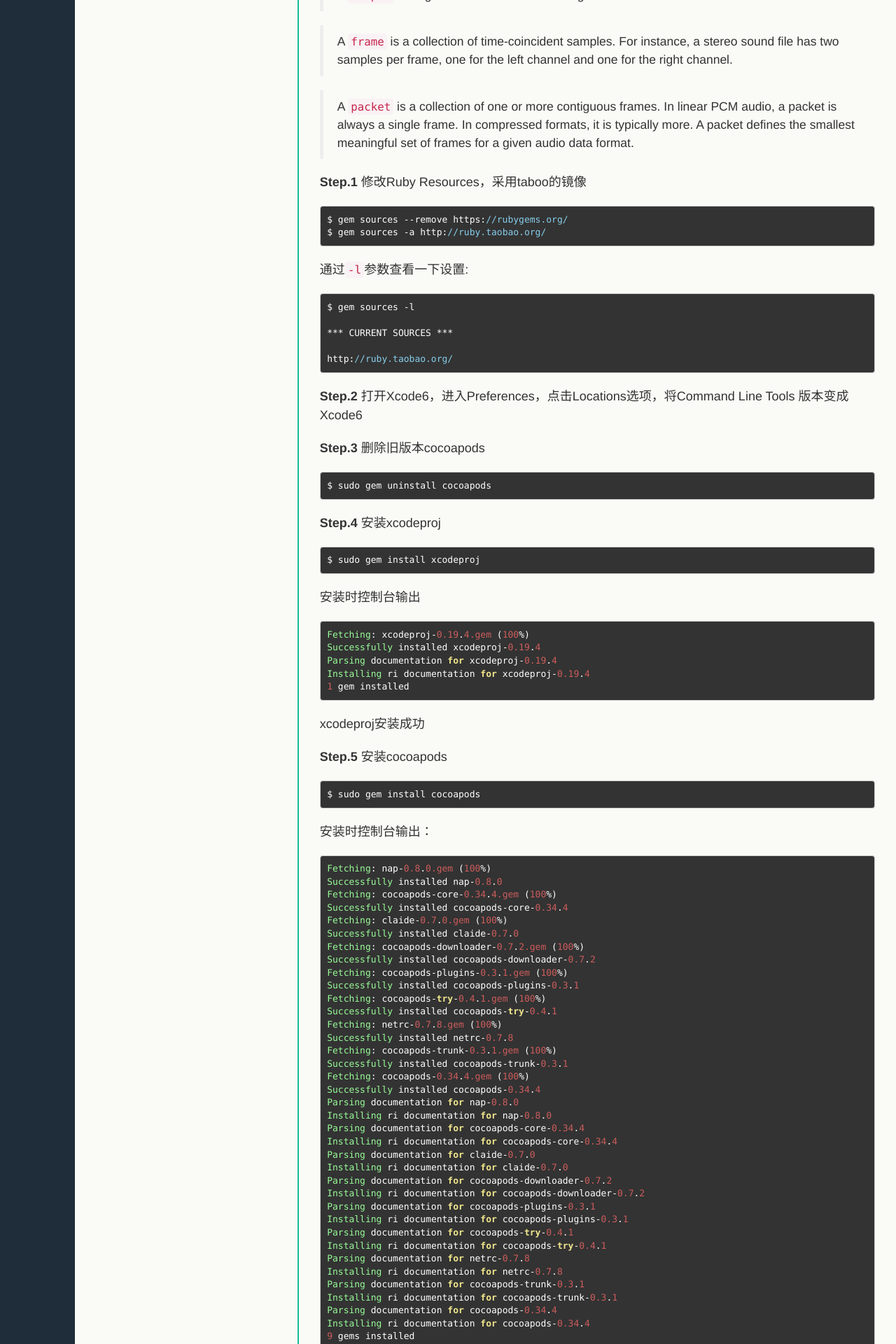
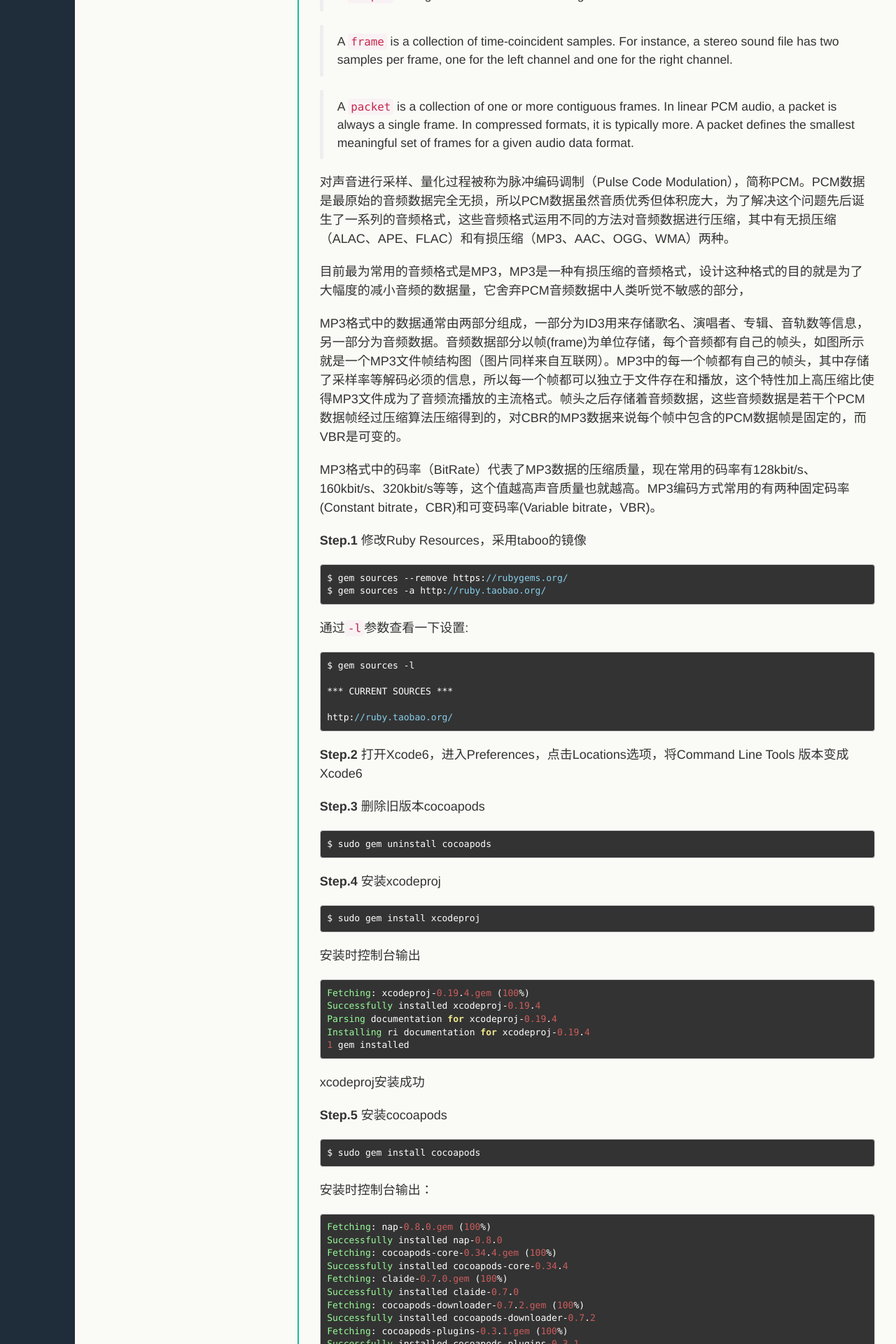
Before and after one commit to xiaxiaowei/xiaxiaowei.github.io, a Jekyll site: the page built from _posts/iOS/2015-01-30-ios-core-audio-introduce.md, in a window 1280 px wide. Shown: the part 691-2611 px from the top of the page at 70% size. Built offline with Jekyll 4.4.1, drawn with Linux system fonts in a browser that asks for light colours; some of the changed text lies outside the part shown.

Commit message:
Core Audio

```diff
--- a/_posts/iOS/2015-01-30-ios-core-audio-introduce.md
+++ b/_posts/iOS/2015-01-30-ios-core-audio-introduce.md
@@ -24,6 +24,13 @@ frame, one for the left channel and one for the right channel.
 
 > A `packet` is a collection of one or more contiguous frames. In linear PCM audio, a packet is always a single frame. In compressed formats, it is typically more. A packet defines the smallest meaningful set of frames for a given audio data format.
 
+对声音进行采样、量化过程被称为脉冲编码调制（Pulse Code Modulation），简称PCM。PCM数据是最原始的音频数据完全无损，所以PCM数据虽然音质优秀但体积庞大，为了解决这个问题先后诞生了一系列的音频格式，这些音频格式运用不同的方法对音频数据进行压缩，其中有无损压缩（ALAC、APE、FLAC）和有损压缩（MP3、AAC、OGG、WMA）两种。
+
+目前最为常用的音频格式是MP3，MP3是一种有损压缩的音频格式，设计这种格式的目的就是为了大幅度的减小音频的数据量，它舍弃PCM音频数据中人类听觉不敏感的部分，
+
+MP3格式中的数据通常由两部分组成，一部分为ID3用来存储歌名、演唱者、专辑、音轨数等信息，另一部分为音频数据。音频数据部分以帧(frame)为单位存储，每个音频都有自己的帧头，如图所示就是一个MP3文件帧结构图（图片同样来自互联网）。MP3中的每一个帧都有自己的帧头，其中存储了采样率等解码必须的信息，所以每一个帧都可以独立于文件存在和播放，这个特性加上高压缩比使得MP3文件成为了音频流播放的主流格式。帧头之后存储着音频数据，这些音频数据是若干个PCM数据帧经过压缩算法压缩得到的，对CBR的MP3数据来说每个帧中包含的PCM数据帧是固定的，而VBR是可变的。
+
+MP3格式中的码率（BitRate）代表了MP3数据的压缩质量，现在常用的码率有128kbit/s、160kbit/s、320kbit/s等等，这个值越高声音质量也就越高。MP3编码方式常用的有两种固定码率(Constant bitrate，CBR)和可变码率(Variable bitrate，VBR)。
 
 
 
```
